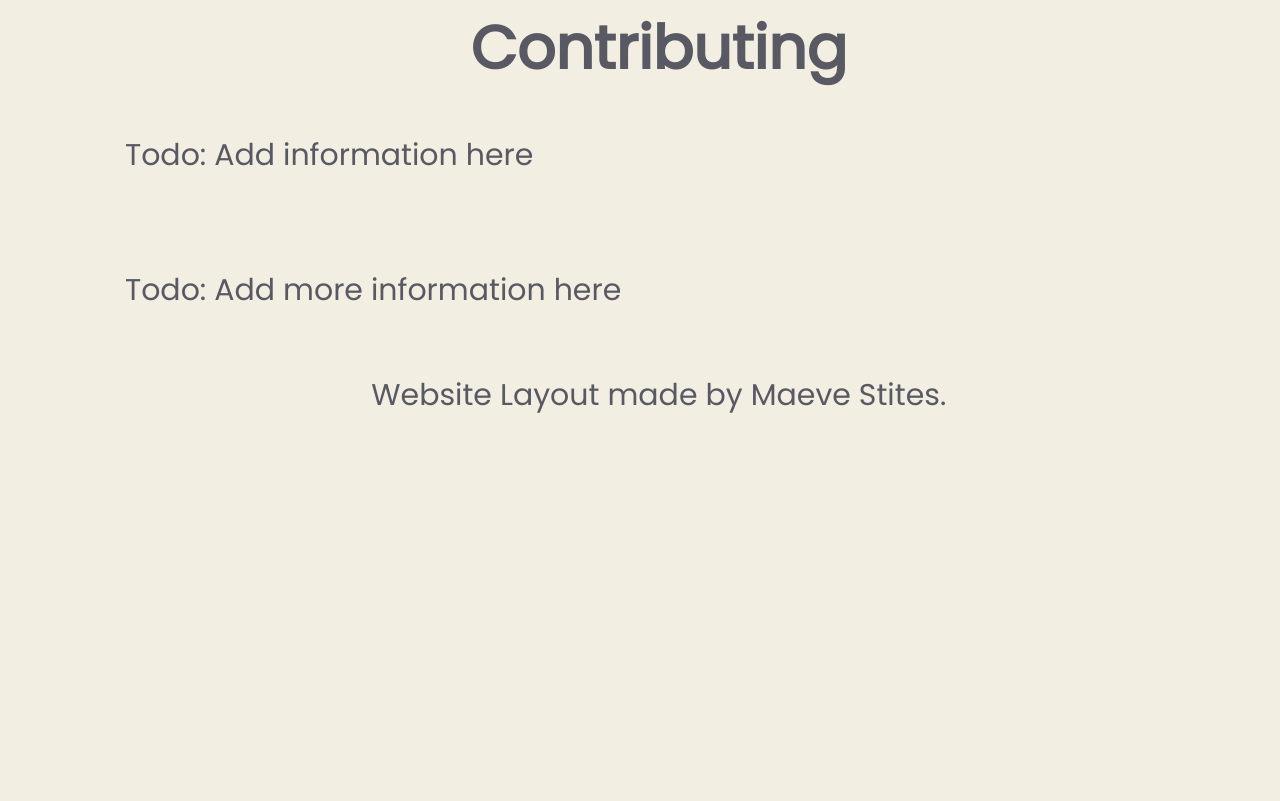
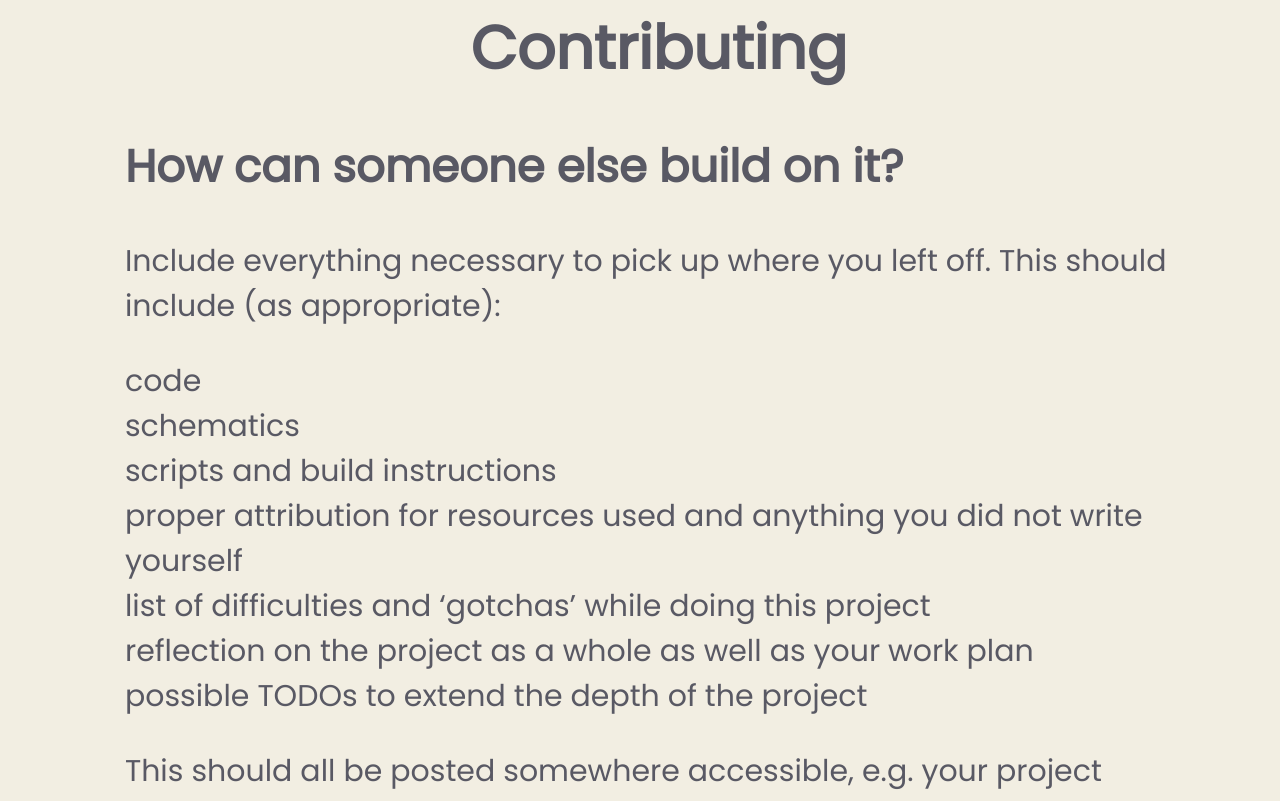
Before and after one commit to mstites/comparchfinalproject, a plain HTML site: page contributing.html in a window 1280 px wide. Shown: the part 777-1578 px from the top of the page. Before the commit the page ends 1255 px from the top, so only its background shows below. Drawn offline with Linux system fonts and the light colour scheme.

Commit message:
Fixed broken link and added req to contributions page

```diff
--- a/contributing.html
+++ b/contributing.html
@@ -41,11 +41,23 @@
     <div class="row top">
       <h1> Contributing </h1>
       <p>
-        Todo: Add information here
+        <h2>How can someone else build on it?</h2>
+
+        Include everything necessary to pick up where you left off. This should include (as appropriate):
+        <ul>
+            <li>code</li>
+            <li>schematics</li>
+            <li>scripts and build instructions</li>
+            <li>proper attribution for resources used and anything you did not write yourself</li>
+            <li>list of difficulties and ‘gotchas’ while doing this project</li>
+            <li>reflection on the project as a whole as well as your work plan</li>
+            <li>possible TODOs to extend the depth of the project</li>
+        </ul>
+        This should all be posted somewhere accessible, e.g. your project webpage or repository. Please do not literally include these question prompts and then answer them (you're better than that) - instead, use them to check that you've covered all the bases as you tell the story in the way that best makes sense for your project
       </p>
     </div>
     <div class="row">
-      Todo: Add more information here
+      Todo: Maybe add more information here
     </div>
     <div class="row">
       <div class="footer">
```
Also changed, not shown: about.html (+1 -1 lines).
